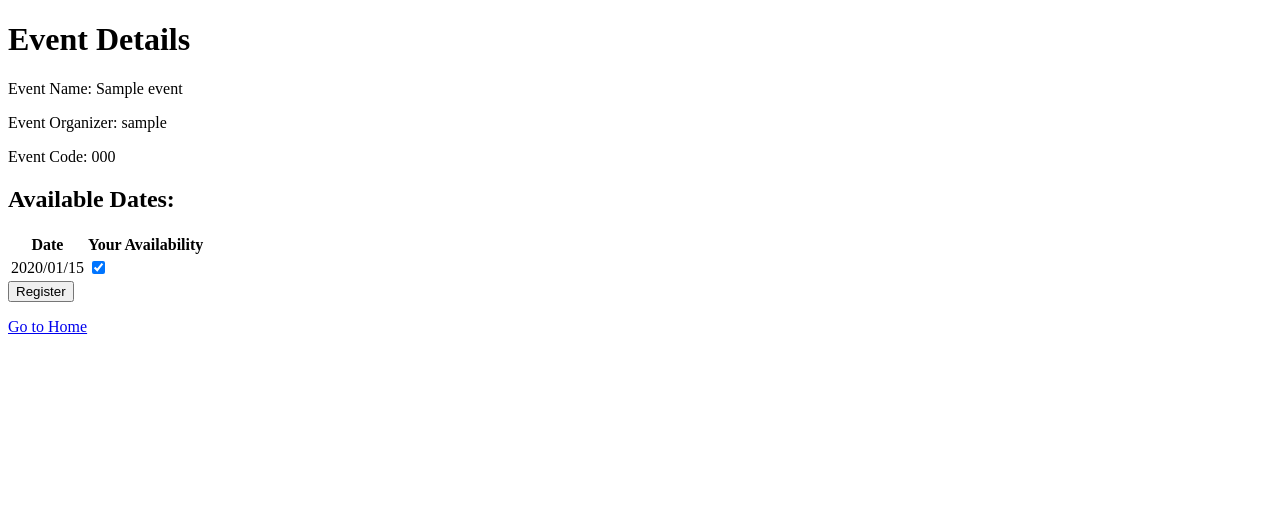
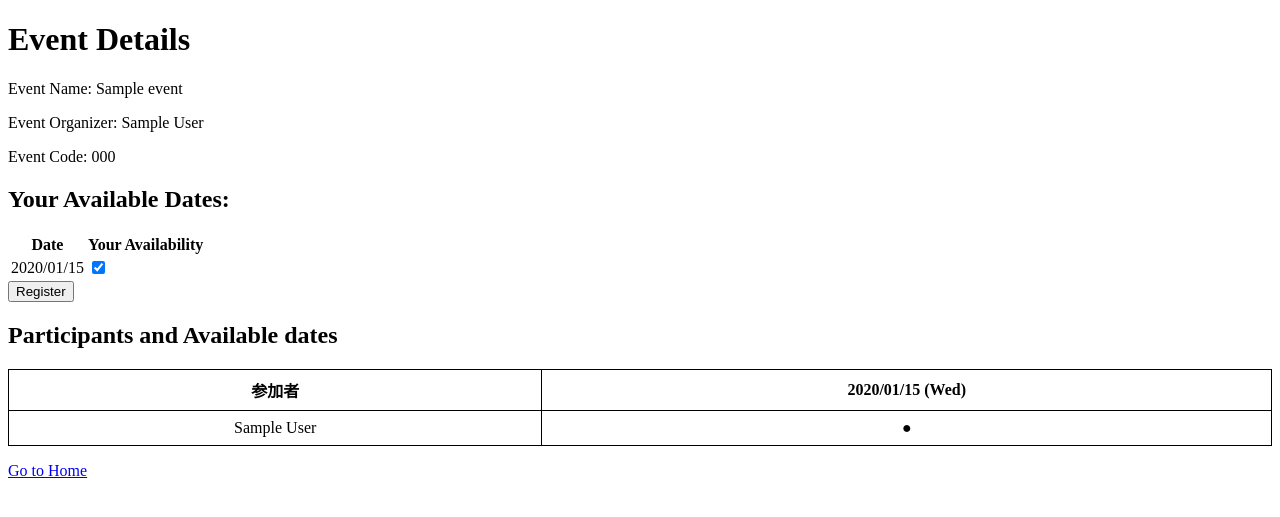
Before and after one commit to yuzu-juice/scheduling_app, a Django app: page /000/ in a window 1280 px wide. Shown: the top 517 px of the page. Run offline with Django 4.2, Linux system fonts and the light colour scheme; a user stored in the database is signed in; tables that the repository leaves empty hold one stand-in row (values such as "Sample post").

Commit message:
update published_event

```diff
--- /dev/null
+++ b/myproject/scheduling_app/static/css/published_event.css
@@ -0,0 +1,9 @@
+table.available_dates_and_participants {
+    border-collapse: collapse;
+    width: 100%;
+}
+table.available_dates_and_participants th, table.available_dates_and_participants td {
+    border: 1px solid #000; /* セルの罫線スタイルと色を指定 */
+    padding: 8px;
+    text-align: center;
+}
--- a/myproject/scheduling_app/templates/published_event.html
+++ b/myproject/scheduling_app/templates/published_event.html
@@ -3,18 +3,20 @@
 <head>
     <meta charset="UTF-8">
     <title>Published Event</title>
+    {% load static %}
+    <link rel="stylesheet" href="{% static 'css/published_event.css' %}">
 </head>
 <body>
     <h1>Event Details</h1>
     <p>Event Name: {{ event.event_name }}</p>
-    <p>Event Organizer: {{ event.event_organizer }}</p>
+    <p>Event Organizer: {{ event.event_organizer.userprofile.display_name }}</p>
     <p>Event Code: {{ event.event_code }}</p>
 
     {% for participant in participants %}
         {{ participant }}
     {% endfor %}
 
-    <h2>Available Dates:</h2>
+    <h2>Your Available Dates:</h2>
     <form method="post">
         {% csrf_token %}
         <table>
@@ -37,9 +39,36 @@
             </tbody>
         </table>
 
+
+
         <button type="submit">Register</button>
     </form>
 
+    <h2>Participants and Available dates</h2>
+    <table class="available_dates_and_participants">
+        <thead>
+            <tr>
+                <th>参加者</th>
+                {% for date in event_dates %}
+                    <th>{{ date.date|date:"Y/m/d (D)" }}</th>
+                {% endfor %}
+            </tr>
+        </thead>
+        <tbody>
+            {% for participant in event.eventparticipant_set.all %}
+                <tr>
+                    <td >{{ participant.user.userprofile.display_name }}</td>
+                    {% for date in event_dates %}
+                        <td>
+                            {% if date in participant.available_dates.all %}
+                                &#9679; <!-- 〇の記号 -->
+                            {% endif %}
+                        </td>
+                    {% endfor %}
+                </tr>
+            {% endfor %}
+        </tbody>
+    </table>
 
     <p><a href="{% url 'home' %}">Go to Home</a></p>
 </body>
```
